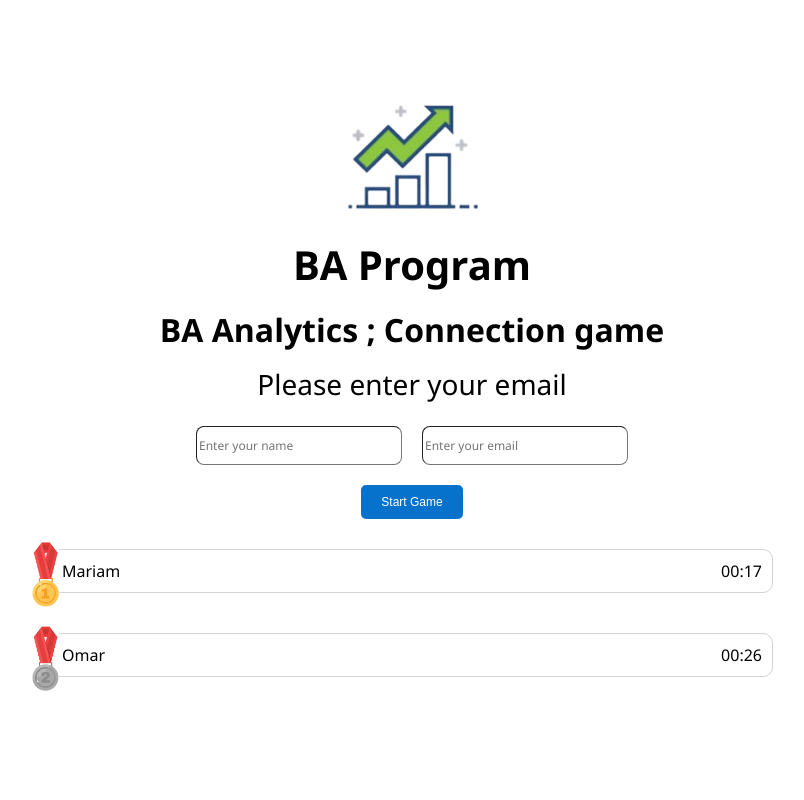
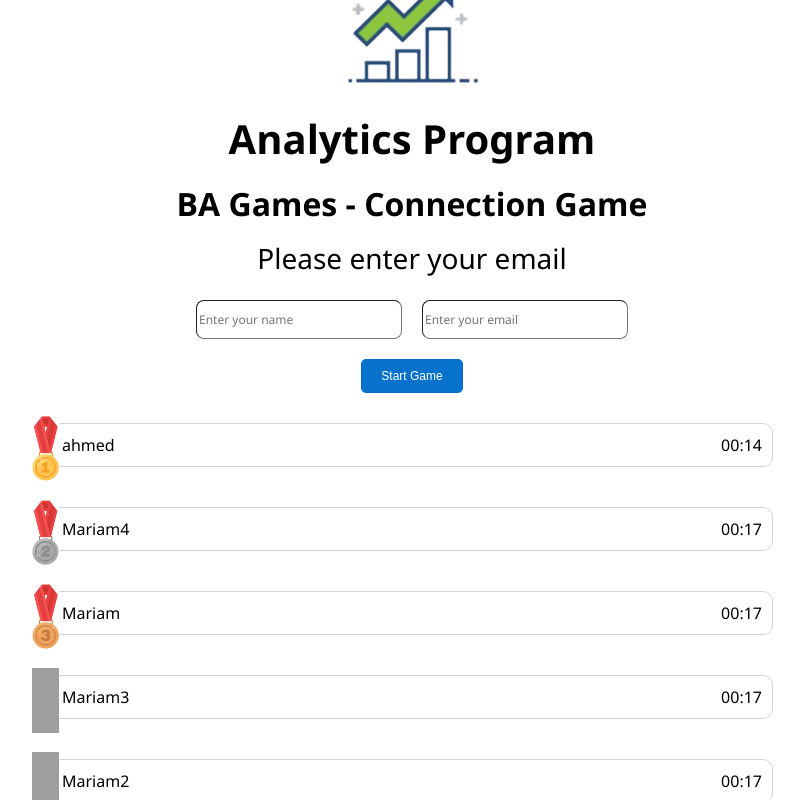
Before and after one commit to MariamMowafy/connection-game, a React (Create React App) app: page / in a window 1280 px wide. Shown: the top 800 px of the page, without its empty margins (348-1152 px from the left). Built offline with nearby package versions, Linux system fonts and the light colour scheme; grey boxes are pictures that could not be loaded.

Commit message:
changed text homepage

```diff
--- a/src/leaderboard.json
+++ b/src/leaderboard.json
@@ -1 +1 @@
-{"Mariam":{"score":17720,"ipAddress":"165.85.187.65","email":"mariam1@gmail.com"},"Omar":{"score":26340,"ipAddress":"165.85.187.65","email":"omar@email.com"}}
+{"Mariam4":{"score":17720,"ipAddress":"165.85.187.65","email":"mariam1@gmail.com"},"Omar":{"score":26340,"ipAddress":"165.85.187.65","email":"omar@email.com"},"ahmed":{"score":14670,"ipAddress":"165.85.187.65","email":"ahmed@email.com"},"Mariam":{"score":17720,"ipAddress":"165.85.187.65","email":"mariam1@gmail.com"},"Mariam3":{"score":17720,"ipAddress":"165.85.187.65","email":"mariam1@gmail.com"},"Mariam2":{"score":17720,"ipAddress":"165.85.187.65","email":"mariam1@gmail.com"},"Mariam1":{"score":17720,"ipAddress":"165.85.187.65","email":"mariam1@gmail.com"}}
--- a/src/views/login/login.tsx
+++ b/src/views/login/login.tsx
@@ -70,7 +70,7 @@ function LoginPage() {
             fontWeight: "bolder",
           }}
         >
-          BA Program
+          Analytics Program
         </h1>
         <h2
           style={{
@@ -79,7 +79,7 @@ function LoginPage() {
             fontWeight: "bolder",
           }}
         >
-          BA Analytics ; Connection game{" "}
+          BA Games - Connection Game{" "}
         </h2>
         <h2 style={{ fontSize: "28px", fontWeight: "lighter" }}>
           Please enter your email
```
